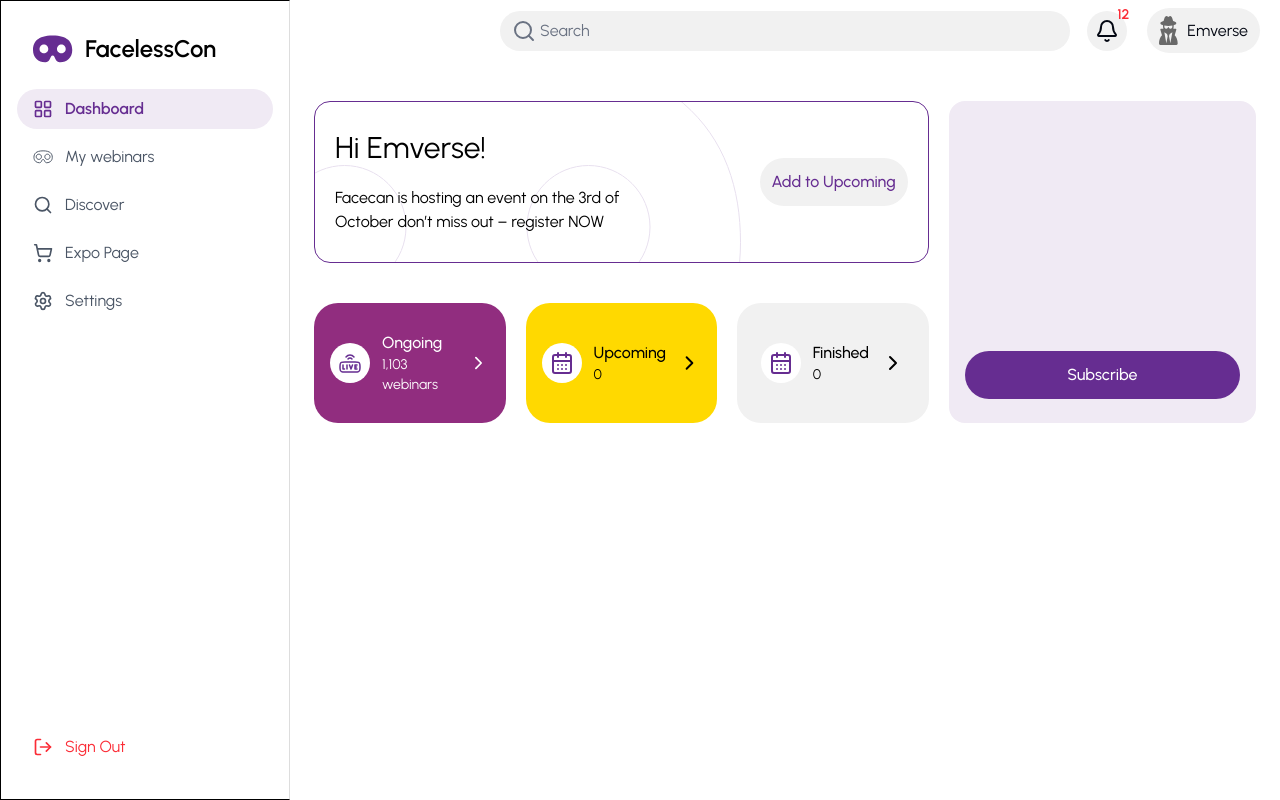
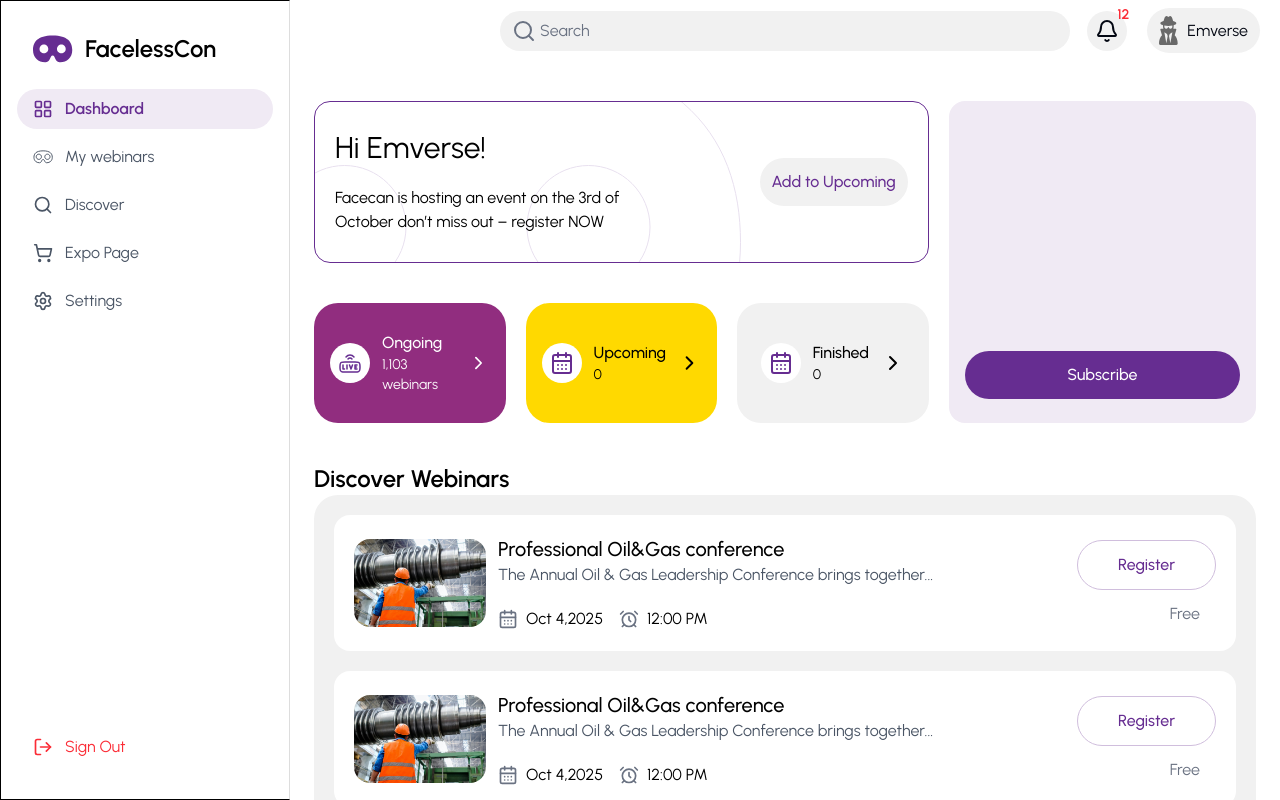
Before and after one commit to Gemamethystngltd/faceless-client, a Next.js app: page /dashboard in a window 1280 px wide. Built offline with nearby package versions, Linux system fonts and the light colour scheme.

Commit message:
feat: I built the discover webinars section on the dashboard

```diff
--- a/components/Button.tsx
+++ b/components/Button.tsx
@@ -3,7 +3,7 @@ import React from "react";
 
 interface ButtonProps extends React.ButtonHTMLAttributes<HTMLButtonElement> {
   ref?: React.Ref<HTMLButtonElement>;
-  variant?: "primary" | "secondary" | "destructive";
+  variant?: "primary" | "secondary" | "outline" | "destructive";
 }
 
 export default function Button({
@@ -18,6 +18,8 @@ export default function Button({
   const variants = {
     primary: "bg-[#662D91] text-white hover:bg-[#5B228D] focus:ring-[#5B228D]",
     secondary: "bg-[#F1F1F1] text-gray-500 hover:bg-gray-200",
+    outline:
+      "bg-transparent text-[#662D91] border border-[#D0BEDD] hover:bg-gray-200",
     destructive: "bg-red-600 text-white hover:bg-red-700 focus:ring-red-500",
   };
 
--- a/components/Dashboard.tsx
+++ b/components/Dashboard.tsx
@@ -2,12 +2,12 @@ import Button from "./Button";
 import LiveIcon from "./icons/LiveIcon";
 import DashboardStat from "./DashboardStat";
 import { CalendarDays } from "lucide-react";
+import Webinars from "./Webinars";
 
 export default function Dashboard() {
   return (
-    <div className="flex flex-col">
+    <div className="flex flex-col space-y-5">
       <div className="grid grid-cols-[2fr_1fr] gap-5">
-        {/* Left Column */}
         <div className="w-full space-y-5">
           <div className="border border-[#662D91] flex justify-between items-center px-5 py-7 rounded-2xl bg-[url('/svgs/faceless-skeleton.svg')] bg-no-repeat">
             <div className="w-1/2 space-y-5">
@@ -46,13 +46,15 @@ export default function Dashboard() {
           </div>
         </div>
 
-        {/* Right Column */}
         <div className="flex flex-col justify-end bg-[#F0EAF4] rounded-2xl px-4 py-6">
           <Button>Subscribe</Button>
         </div>
       </div>
 
-      <div></div>
+      <div className="mt-5">
+        <p className="text-2xl font-semibold">Discover Webinars</p>
+        <Webinars length={3} />
+      </div>
     </div>
   );
 }
--- /dev/null
+++ b/components/Webinars.tsx
@@ -0,0 +1,57 @@
+import { AlarmClock, CalendarDays } from "lucide-react";
+import Image from "next/image";
+import Button from "./Button";
+
+export default function Webinars({ length }: { length: number }) {
+  return (
+    <div className="bg-[#F1F1F1] p-5 rounded-t-3xl">
+      {Array.from({ length }, (_, index) => (
+        <div
+          className="flex justify-between items-center bg-white rounded-2xl p-5 mb-5"
+          key={index}
+        >
+          <div className="flex items-center space-x-3">
+            <Image
+              src="/imgs/worker.jpg"
+              alt="Placeholder"
+              width={132}
+              height={132}
+              className="rounded-2xl"
+            />
+            <div className="flex flex-col space-y-5">
+              <div>
+                <p className="font-medium text-xl">
+                  Professional Oil&Gas conference
+                </p>
+                <p className="text-gray-600">
+                  The Annual Oil & Gas Leadership Conference brings together...
+                </p>
+              </div>
+              <div className="flex items-center space-x-4">
+                <p className="flex items-center space-x-2">
+                  <span>
+                    <CalendarDays className="w-5 h-5 text-gray-500" />
+                  </span>
+                  <span>Oct 4,2025</span>
+                </p>
+                <p className="flex items-center space-x-2">
+                  <span>
+                    <AlarmClock className="w-5 h-5 text-gray-500" />
+                  </span>
+                  <span>12:00 PM</span>
+                </p>
+              </div>
+            </div>
+          </div>
+
+          <div className="flex flex-col space-y-3 justify-center items-end">
+            <Button variant="outline" className="px-10">
+              Register
+            </Button>
+            <p className="mr-4 text-gray-500">Free</p>
+          </div>
+        </div>
+      ))}
+    </div>
+  );
+}
```
Also changed, not shown: public/imgs/worker.jpg (added).
